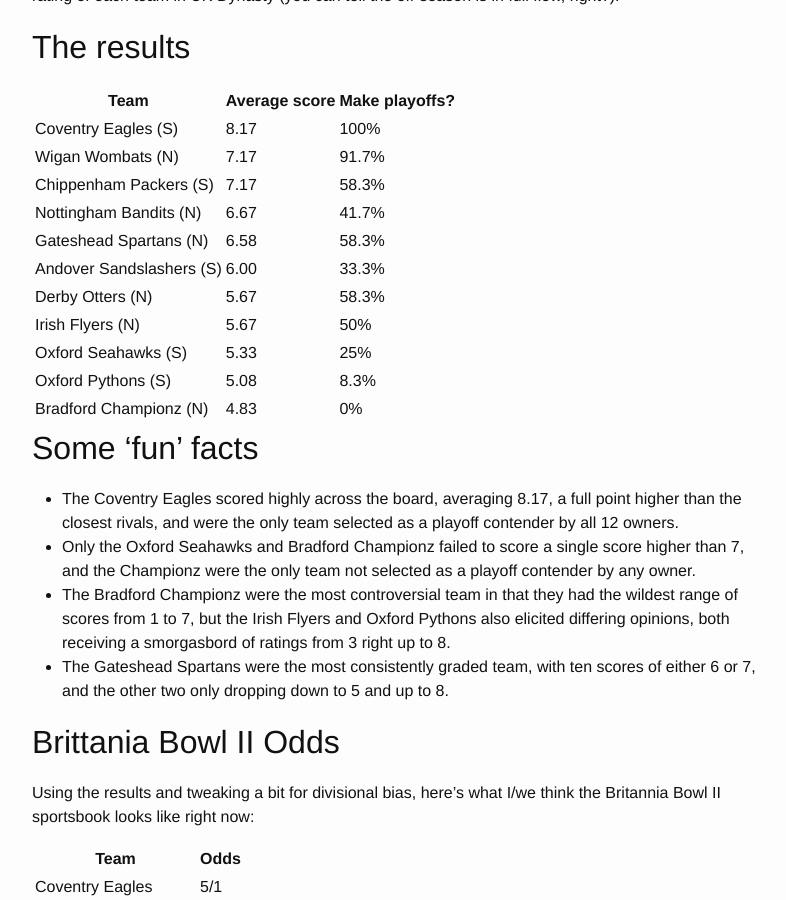
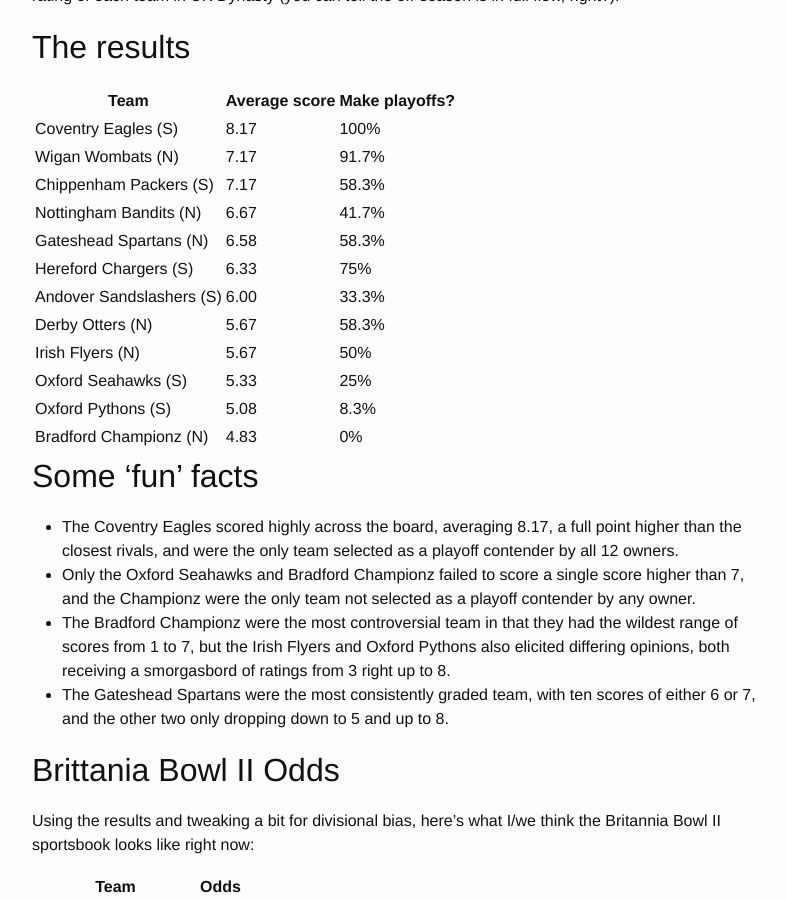
Before and after one commit to UKDynasty/ukdynasty.github.io, a Jekyll site: the page built from _posts/2017-03-19-ratings-results-and-britannia-bowl-ii-odds.md, in a window 1280 px wide and 900 px high, scrolled down 358 px. Shown: the whole window, without its empty margins (238-1024 px from the left). Built offline with Jekyll 4.4.1, drawn with Linux system fonts in a browser that asks for light colours.

Commit message:
Add missing team to table

```diff
--- a/_posts/2017-03-19-ratings-results-and-britannia-bowl-ii-odds.md
+++ b/_posts/2017-03-19-ratings-results-and-britannia-bowl-ii-odds.md
@@ -16,6 +16,7 @@ We were pondering what the odds would look like if bookies had a market out for
 | Chippenham Packers (S) | 7.17 | 58.3% |
 | Nottingham Bandits (N) | 6.67 | 41.7% |
 | Gateshead Spartans (N) | 6.58 | 58.3% |
+| Hereford Chargers (S) | 6.33 | 75% |
 | Andover Sandslashers (S) | 6.00 | 33.3% |
 | Derby Otters (N) | 5.67 | 58.3% |
 | Irish Flyers (N) | 5.67 | 50% |
```
